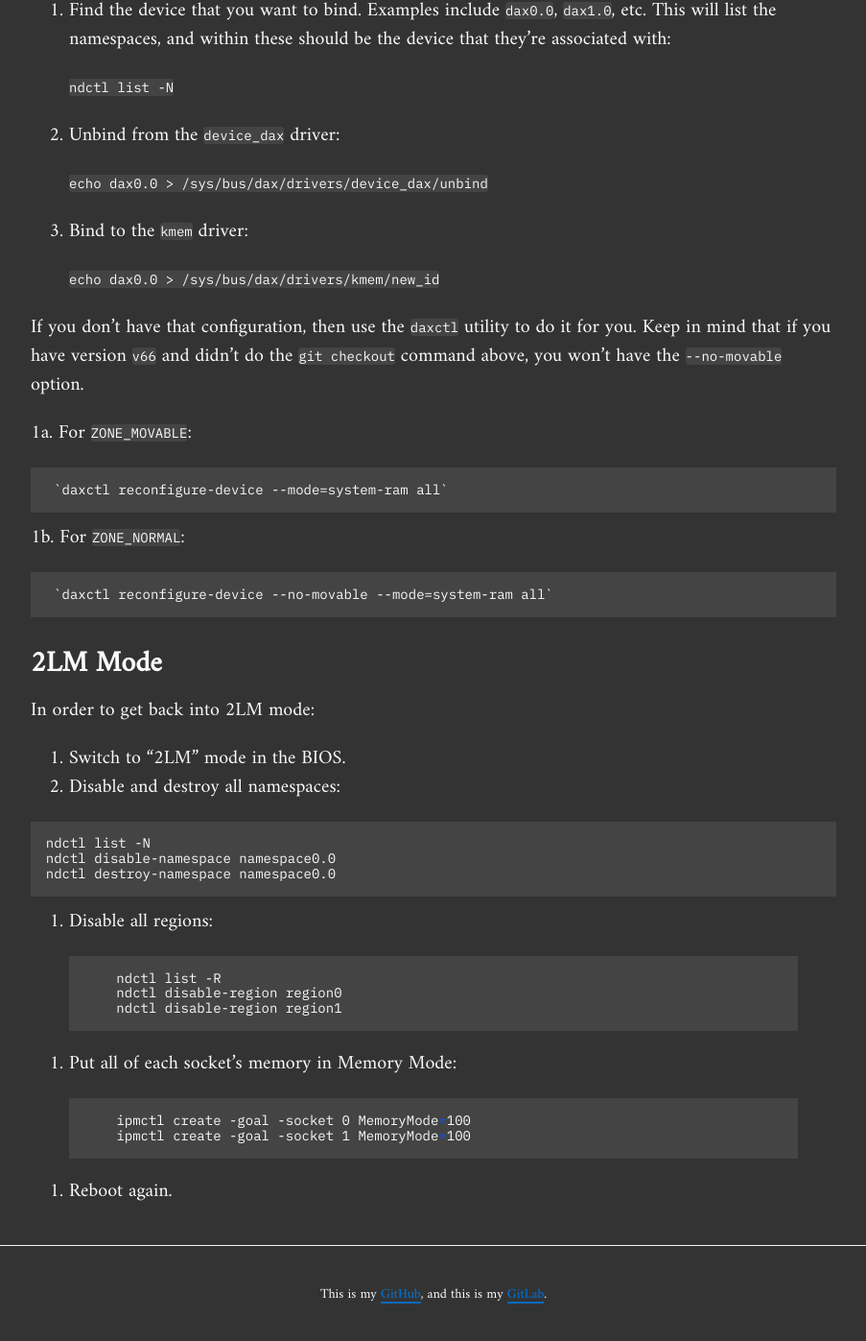
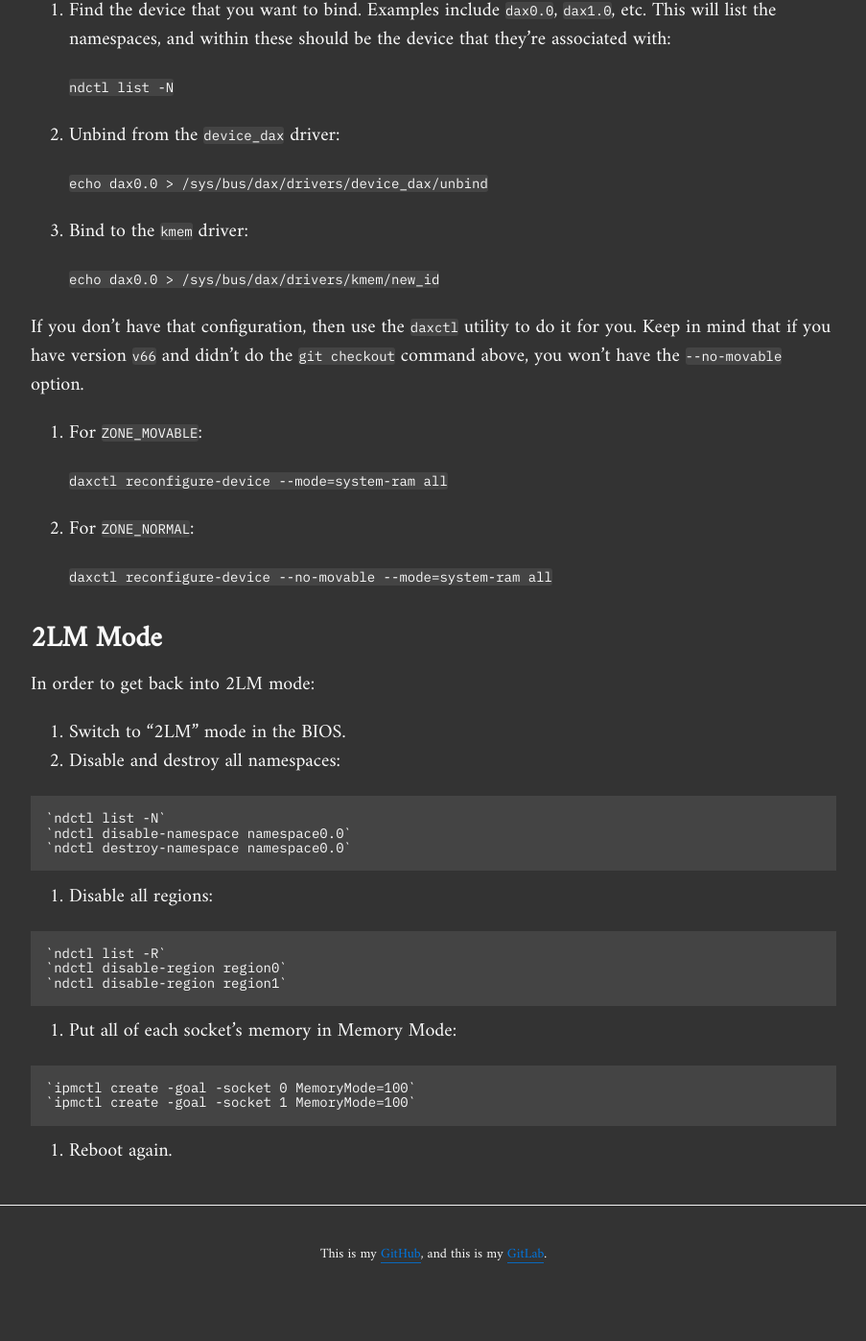
Before and after one commit to benbenolson/benbenolson.github.io, a Jekyll site: the page built from _posts/2019-10-17-aep-modes.md, in a window 1280 px wide and 1400 px high, scrolled down 2058 px. Shown: the top 1397 px of the window at 96% size, without its empty margins (188-1091 px from the left). Built offline with Jekyll 4.4.1, drawn with Linux system fonts in a browser that asks for light colours; after the commit the page ends 3417 px from its top, so only the background shows below that; part of the change alters nothing that is shown; some of the changed text lies outside the part shown.

Commit message:
Trying to fix

```diff
--- a/_posts/2019-10-17-aep-modes.md
+++ b/_posts/2019-10-17-aep-modes.md
@@ -39,8 +39,8 @@ In order to get into NUMA mode:
      The `git checkout` command is only necessary if you want to later use this utility to online your memory
      as `ZONE_NORMAL`, and if `v67` hasn't been released yet.
 
-     `git clone https://github.com/pmem/ndctl.git
-     git checkout 3fdaf7ed512ac564a78d6d2c7152be218e39c3c1`
+     `git clone https://github.com/pmem/ndctl.git`
+     `git checkout 3fdaf7ed512ac564a78d6d2c7152be218e39c3c1`
 
   5. Build the project.
   6. Migrate the device model. This writes to the file `/etc/modprobe.d/daxctl.conf`. If it doesn't, then
@@ -88,11 +88,11 @@ If you don't have that configuration, then use the `daxctl` utility to do it
 for you. Keep in mind that if you have version `v66` and didn't do the `git
 checkout` command above, you won't have the `--no-movable` option.
 
-  1a. For `ZONE_MOVABLE`:
+  1. For `ZONE_MOVABLE`:
 
      `daxctl reconfigure-device --mode=system-ram all`
 
-  1b. For `ZONE_NORMAL`:
+  2. For `ZONE_NORMAL`:
 
      `daxctl reconfigure-device --no-movable --mode=system-ram all`
 
@@ -103,21 +103,19 @@ In order to get back into 2LM mode:
   1. Switch to "2LM" mode in the BIOS.
   2. Disable and destroy all namespaces:
 
-    ndctl list -N
-    ndctl disable-namespace namespace0.0
-    ndctl destroy-namespace namespace0.0
+    `ndctl list -N`
+    `ndctl disable-namespace namespace0.0`
+    `ndctl destroy-namespace namespace0.0`
 
   3. Disable all regions:
 
-    {% highlight BASH %}
-    ndctl list -R
-    ndctl disable-region region0
-    ndctl disable-region region1{% endhighlight %}
+    `ndctl list -R`
+    `ndctl disable-region region0`
+    `ndctl disable-region region1`
 
   4. Put all of each socket's memory in Memory Mode:
 
-    {% highlight BASH %}
-    ipmctl create -goal -socket 0 MemoryMode=100
-    ipmctl create -goal -socket 1 MemoryMode=100{% endhighlight %}
+    `ipmctl create -goal -socket 0 MemoryMode=100`
+    `ipmctl create -goal -socket 1 MemoryMode=100`
 
   5. Reboot again.
```
